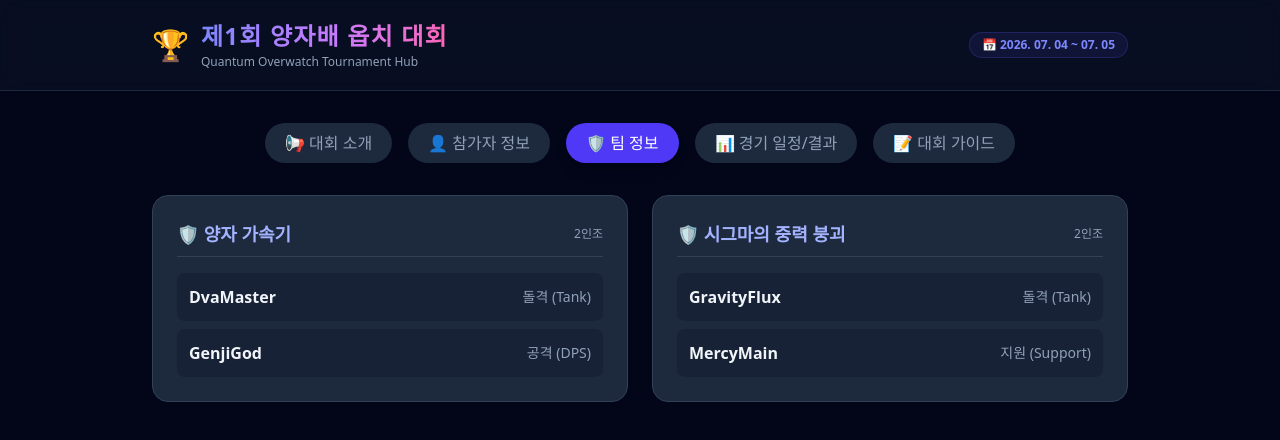
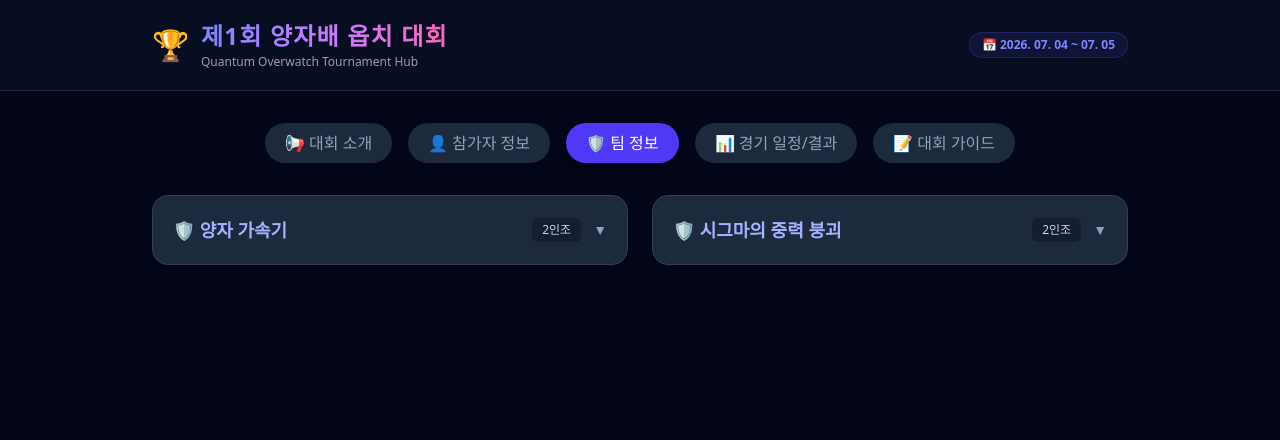
Before and after one commit to jaeyeon-dev/quantum-overwatch-tournament, a Next.js app: page / in a window 1280 px wide. Both pictures are taken after a click on the button "🛡️ 팀 정보". Shown: the top 440 px of the page. Built offline with nearby package versions, Linux system fonts and the light colour scheme.

Commit message:
Implement team card expansion feature
Add team expansion functionality and state management.

```diff
--- a/src/app/page.js
+++ b/src/app/page.js
@@ -10,12 +10,24 @@ export default function Home() {
 // 현재 어떤 플레이어 카드가 클릭되어 열려있는지 ID를 기억하는 상태 변수
   const [expandedPlayerId, setExpandedPlayerId] = useState(null);
 
-  // 카드 클릭 시 열고 닫는 함수
+  // 현재 어떤 팀 카드가 클릭되어 열려있는지 인덱스(또는 이름)를 기억하는 상태 변수 (새로 추가)
+  const [expandedTeamIdx, setExpandedTeamIdx] = useState(null);
+
+  // 플레이어 카드 클릭 시 열고 닫는 함수
   const togglePlayerExpand = (id) => {
     if (expandedPlayerId === id) {
-      setExpandedPlayerId(null); // 이미 열려있는 걸 누르면 닫기
+      setExpandedPlayerId(null);
     } else {
-      setExpandedPlayerId(id); // 새로운 걸 누르면 열기
+      setExpandedPlayerId(id);
+    }
+  };
+
+  // 팀 카드 클릭 시 열고 닫는 함수 (새로 추가)
+  const toggleTeamExpand = (idx) => {
+    if (expandedTeamIdx === idx) {
+      setExpandedTeamIdx(null); // 이미 열려있는 걸 누르면 닫기
+    } else {
+      setExpandedTeamIdx(idx); // 새로운 걸 누르면 열기
     }
   };
 
@@ -192,26 +204,57 @@ export default function Home() {
           </section>
         )}
 
-        {/* [팀 정보 탭] */}
+        {/* [팀 정보 탭] - 클릭 시 상세 스쿼드 펼치기 기능 업그레이드 */}
         {activeTab === 'teams' && (
           <section className="grid grid-cols-1 md:grid-cols-2 gap-6">
-            {/* 안전장치 팁 적용 */}
-            {(teamsData || []).map((team, idx) => (
-              <div key={idx} className="bg-slate-800 p-6 rounded-2xl border border-slate-700">
-                <div className="flex justify-between items-center mb-4 border-b border-slate-700 pb-2">
+            {(teamsData || []).map((team, idx) => {
+              const isTeamExpanded = expandedTeamIdx === idx;
+              return (
+                <div key={idx} className="bg-slate-800 rounded-2xl border border-slate-700 overflow-hidden h-fit">
+                  {/* 팀 카드 상단 (클릭 제어 영역) */}
+                  <div
+                    onClick={() => toggleTeamExpand(idx)}
+                    className={`p-5 flex justify-between items-center cursor-pointer hover:bg-slate-750 transition-all ${isTeamExpanded ? 'bg-slate-750 border-b border-slate-700' : ''}`}
+                  >
                     <h3 className="text-lg font-bold text-indigo-300">🛡️ {team.teamName}</h3>
-                  <span className="text-xs text-slate-400">{(team.members || []).length}인조</span>
+                    <div className="flex items-center space-x-3">
+                      <span className="text-xs bg-slate-900/60 text-slate-300 px-2.5 py-1 rounded-md">
+                        {(team.members || []).length}인조
+                      </span>
+                      <span className="text-slate-400 text-sm">
+                        {isTeamExpanded ? '▲' : '▼'}
+                      </span>
                     </div>
-                <div className="space-y-2">
+                  </div>
+
+                  {/* 팀 세부 정보 확장 영역 (팀원 리스트 + 티어 / 모스트 챔피언) */}
+                  <div className={`transition-all duration-300 ease-in-out ${isTeamExpanded ? 'max-h-[500px] opacity-100' : 'max-h-0 opacity-0 overflow-hidden'}`}>
+                    <div className="p-4 space-y-2.5 bg-slate-900/30">
                       {(team.members || []).map((member, mIdx) => (
-                    <div key={mIdx} className="flex justify-between items-center bg-slate-900/40 p-3 rounded-lg">
-                      <span className="font-semibold">{member.name}</span>
-                      <span className="text-sm text-slate-400">{member.role}</span>
+                        <div key={mIdx} className="bg-slate-900/60 p-3.5 rounded-xl border border-slate-700/40 flex flex-col sm:flex-row sm:items-center justify-between gap-2">
+                          {/* 팀원 이름 및 포지션 */}
+                          <div className="flex items-center space-x-3">
+                            <span className="font-bold text-slate-100">{member.name}</span>
+                            <span className="text-xs px-2 py-0.5 rounded bg-slate-800 text-slate-400 border border-slate-700/50">{member.role}</span>
+                          </div>
+                          {/* 티어 및 모스트 정보 */}
+                          <div className="flex flex-wrap items-center gap-x-4 gap-y-1 text-xs text-slate-400">
+                            <span className="text-indigo-400 font-medium">✨ {member.currentTier || '티어 정보 없음'}</span>
+                            <div className="flex gap-1">
+                              {member.mostChampions?.map((champ, cIdx) => (
+                                <span key={cIdx} className="bg-slate-800 px-1.5 py-0.5 rounded text-slate-300 text-[11px]">
+                                  {champ}
+                                </span>
+                              ))}
+                            </div>
+                          </div>
                         </div>
                       ))}
                     </div>
                   </div>
-            ))}
+                </div>
+              );
+            })}
           </section>
         )}
 
```
Lines whose indentation alone changed are shown as unchanged.
